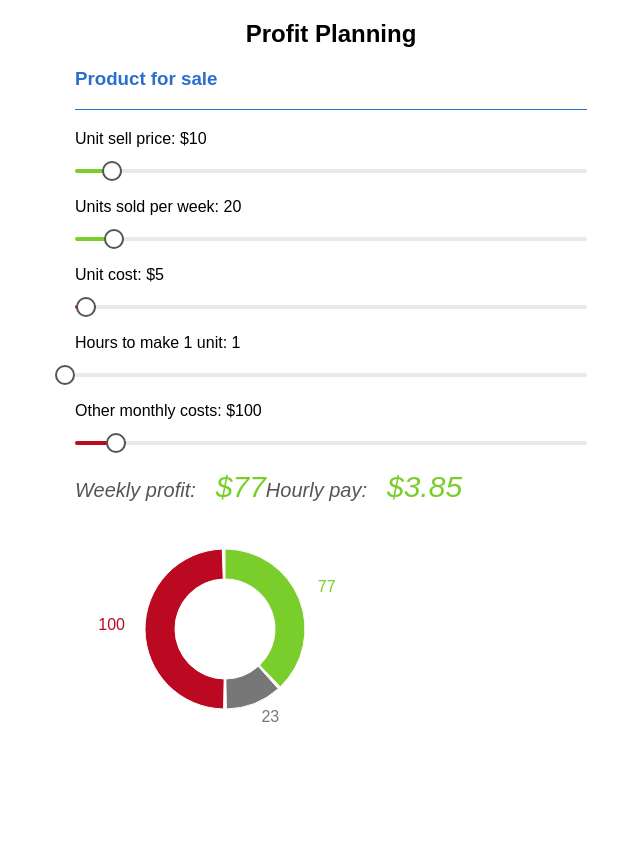
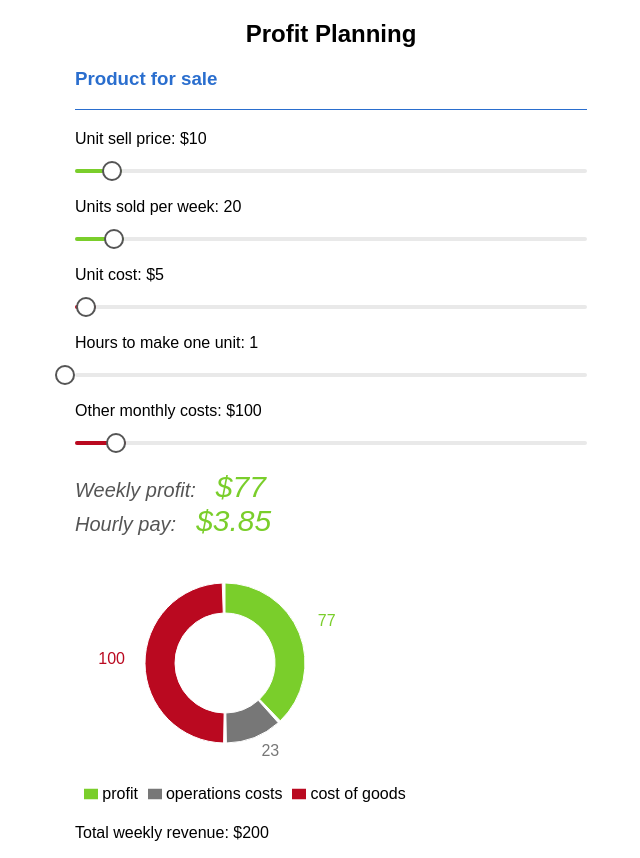
Before and after one commit to JohnDHamm/TETB-test01, a React (Create React App) app: page / in a window 1280 px wide. Both pictures are taken after a click on the button "PRODUCT". Shown: the whole page, without its empty margins (309-949 px from the left). Before the commit the page ends 828 px from the top, so only its background shows below. Built offline with nearby package versions, Linux system fonts and the light colour scheme.

Commit message:
pie chart legend added

```diff
--- a/src/components/product.js
+++ b/src/components/product.js
@@ -134,7 +134,7 @@ export default class Product extends React.Component {
 						/>
 				</div>
 				<div className="slider">
-					<p>Hours to make 1 unit: {this.state.hoursPerUnit}</p>
+					<p>Hours to make one unit: {this.state.hoursPerUnit}</p>
 					<Slider
 						value={this.state.hoursPerUnit}
 						defaultValue={this.state.hoursPerUnit}
@@ -170,11 +170,16 @@ export default class Product extends React.Component {
 						/>
 				</div>
 				<div className="profitBlock">
-					<span className="profitLine">Weekly profit:</span><span className="profitAmount">${weeklyProfit}</span>
-					<span className="profitLine">Hourly pay:</span><span className="profitAmount">${hourlyRate}</span>
+					<div>
+						<span className="profitLine">Weekly profit:</span><span className="profitAmount">${weeklyProfit}</span>
+					</div>
+					<div>
+						<span className="profitLine">Hourly pay:</span><span className="profitAmount">${hourlyRate}</span>
+					</div>
 				</div>
 				<RevenuePieChart
 					data={productChartData}
+					weeklyRevenue={weeklyRevenue}
 				/>
 			</div>
 		)
--- a/src/components/revenuePieChart.js
+++ b/src/components/revenuePieChart.js
@@ -6,12 +6,17 @@ export default class RevenuePieChart extends React.Component {
 
 
 	render() {
-		const { data } = this.props;
+		const { data, weeklyRevenue } = this.props;
 		const colors = [ Values.profitColor, Values.operColor, Values.cogColor ];
+
+		// const renderCustomLabel = () => {
+		// 	return ()
+		// }
+
 
 		return (
 			<div>
-				<PieChart width={400} height={300}>
+				<PieChart width={350} height={250}>
 					<Pie
 						dataKey="value"
 						data={data}
@@ -27,8 +32,11 @@ export default class RevenuePieChart extends React.Component {
 					>
 						{ data.map((entry, index) => <Cell key={entry.name} fill={colors[index]} /> )}
 					</Pie>
+					<Legend verticalAlign="bottom" />
 				</PieChart>
-
+				<div>
+					<p>Total weekly revenue: ${weeklyRevenue}</p>
+				</div>
 			</div>
 
 
```
